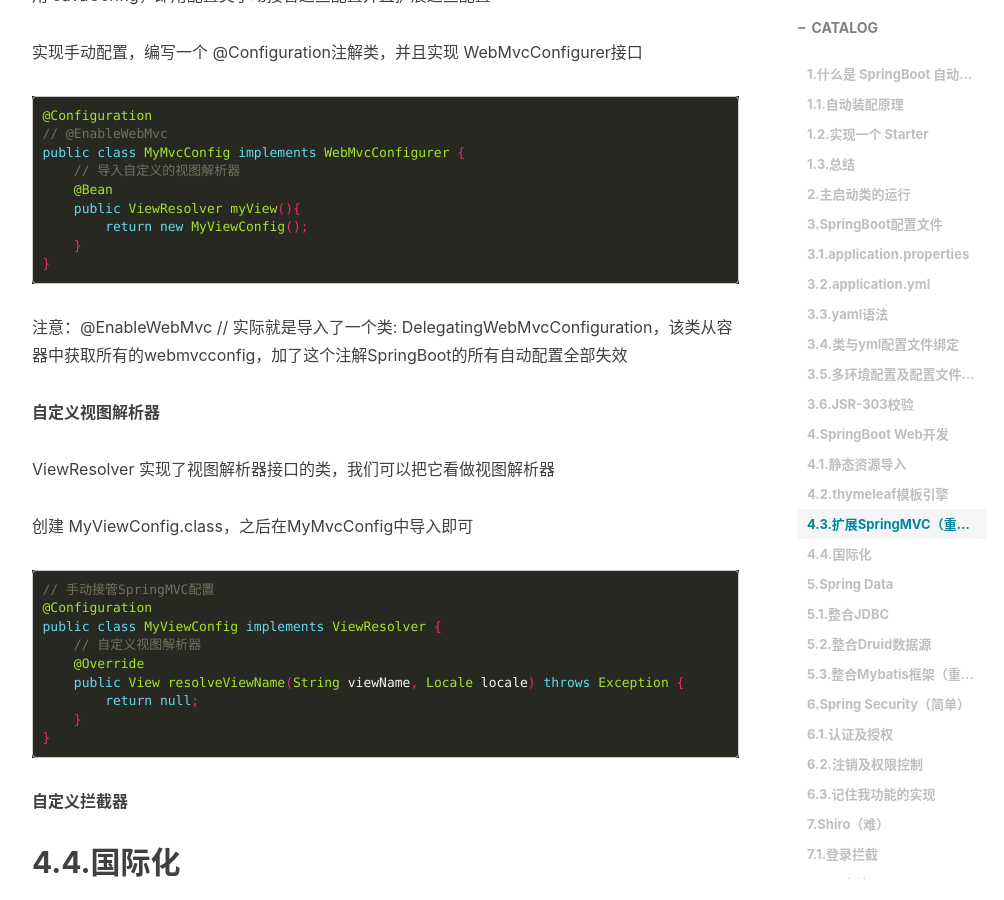
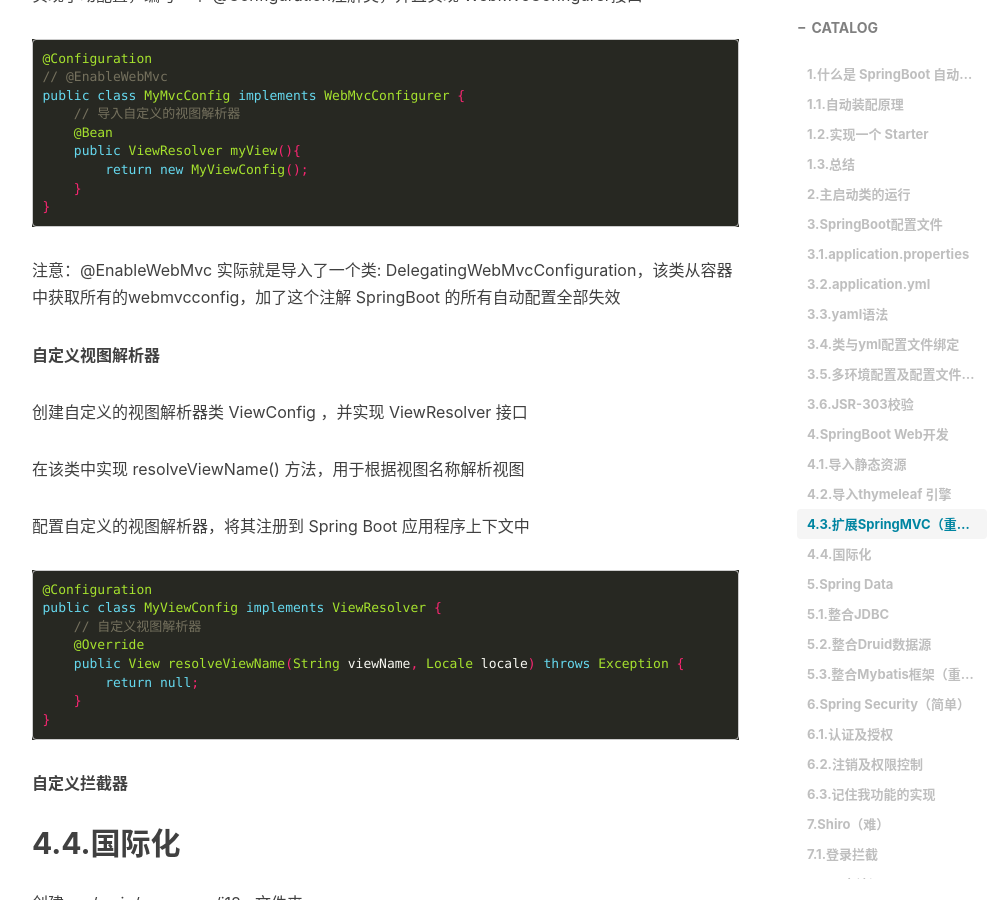
Before and after one commit to Wh0ami-hy/Wh0ami-hy.github.io, a Jekyll site: the page built from _posts/2023-03-03-Spring Boot.md, in a window 1280 px wide and 900 px high, scrolled down 8171 px. Shown: the whole window, without its empty margins (233-1237 px from the left). Built offline with Jekyll 4.4.1, drawn with Linux system fonts in a browser that asks for light colours; nearby versions of some CDN libraries; comment, search, counter and statistics services are not loaded; some of the changed text lies outside the part shown.

````diff
--- a/_posts/2023-03-03-Spring Boot.md
+++ b/_posts/2023-03-03-Spring Boot.md
@@ -259,11 +259,9 @@ public class Person{
 
 # 4.SpringBoot Web开发
 
-## 4.1.静态资源导入
+## 4.1.导入静态资源
 
-分析配置类 WebMvcAutoConfiguration
-
-不同位置静态资源的优先级
+分析配置类 WebMvcAutoConfiguration ，得到不同位置静态资源的优先级
 
 ```
 优先级1:resources/resources
@@ -278,9 +276,9 @@ public class Person{
 spring.mvc.static-path-pattern=/image/**
 ```
 
-在 templates 目录下的所有页面，只能通过controller来跳转（需要模板引擎的支持）
+注：在 templates 目录下的所有页面，只能通过controller来跳转（需要模板引擎的支持）
 
-## 4.2.thymeleaf模板引擎
+## 4.2.导入thymeleaf 引擎
 
 **使用thymeleaf**
 
@@ -350,16 +348,17 @@ public class MyMvcConfig implements WebMvcConfigurer {
 }
 ```
 
-注意：@EnableWebMvc  // 实际就是导入了一个类: DelegatingWebMvcConfiguration，该类从容器中获取所有的webmvcconfig，加了这个注解SpringBoot的所有自动配置全部失效
+注意：@EnableWebMvc 实际就是导入了一个类: DelegatingWebMvcConfiguration，该类从容器中获取所有的webmvcconfig，加了这个注解 SpringBoot 的所有自动配置全部失效
 
 **自定义视图解析器**
 
-ViewResolver 实现了视图解析器接口的类，我们可以把它看做视图解析器
+创建自定义的视图解析器类 ViewConfig ，并实现 ViewResolver 接口
 
-创建 MyViewConfig.class，之后在MyMvcConfig中导入即可
+在该类中实现 resolveViewName() 方法，用于根据视图名称解析视图
+
+配置自定义的视图解析器，将其注册到 Spring Boot 应用程序上下文中
 
 ```java
-// 手动接管SpringMVC配置
 @Configuration
 public class MyViewConfig implements ViewResolver {
     // 自定义视图解析器
````
Also changed, not shown: other parts of _posts/2023-03-03-Spring Boot.md (+2 -2 lines), _posts/2023-03-11-SpringMVC的分层.md (added, +153 -0 lines), _posts/2023-04-03-从0实现一个网站.md (+1 -18 lines).
